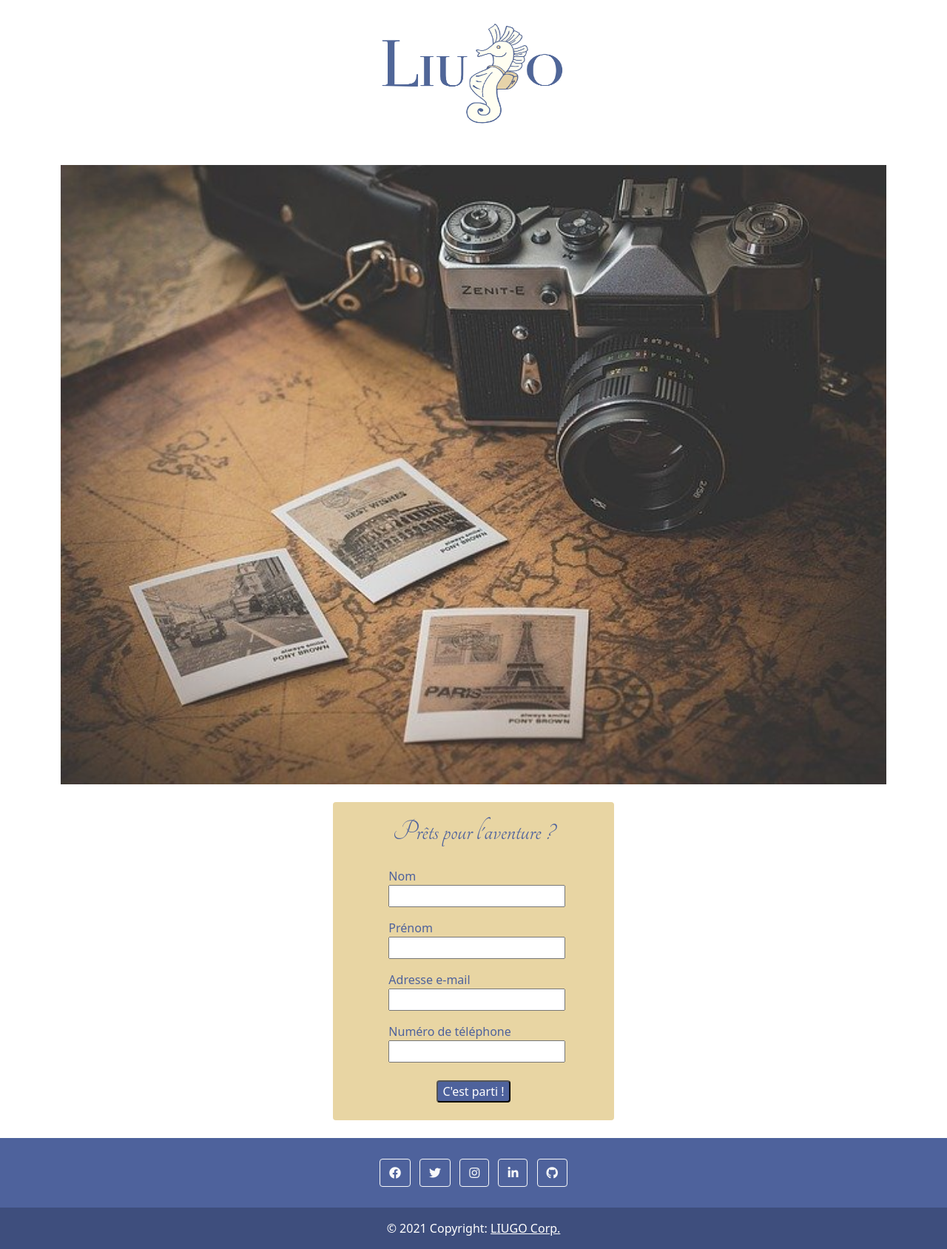
After one commit to MathiasCabrol/Projet-Liugo, a PHP site: page /customerLandingPage.html in a window 1280 px wide. The commit adds this page. Shown: the whole page at 74% size. Run offline with PHP 8.4, Linux system fonts and the light colour scheme; some libraries are stand-ins or nearby versions.

Commit message:
Création de la customer landing page

```diff
--- a/assets/style.css
+++ b/assets/style.css
@@ -174,3 +174,13 @@ td {
 table {
     margin: 0 auto;
 }
+
+/* Customer
+landing page
+styling */
+
+/* Landing image */
+.landingImage {
+    width: 100%;
+    height: 40%;
+}
--- /dev/null
+++ b/customerLandingPage.html
@@ -0,0 +1,109 @@
+<!DOCTYPE html>
+<html lang="fr" dir="ltr">
+<head>
+    <meta charset="UTF-8">
+    <meta name="viewport" content="width=device-width, initial-scale=1.0">
+    <title>QR Landing page</title>
+    <link href="https://cdn.jsdelivr.net/npm/bootstrap@5.1.3/dist/css/bootstrap.min.css" rel="stylesheet" integrity="sha384-1BmE4kWBq78iYhFldvKuhfTAU6auU8tT94WrHftjDbrCEXSU1oBoqyl2QvZ6jIW3" crossorigin="anonymous">
+    <!-- Google fonts -->
+<link rel="preconnect" href="https://fonts.googleapis.com">
+<link rel="preconnect" href="https://fonts.gstatic.com" crossorigin>
+<link href="https://fonts.googleapis.com/css2?family=Tangerine&display=swap" rel="stylesheet">
+<link rel="stylesheet" href="https://use.fontawesome.com/releases/v5.8.1/css/all.css"
+integrity="sha384-50oBUHEmvpQ+1lW4y57PTFmhCaXp0ML5d60M1M7uH2+nqUivzIebhndOJK28anvf" crossorigin="anonymous">
+<link href="assets/style.css" rel="stylesheet">
+</head>
+<body>
+    <header>
+         <!-- Openning logo container -->
+    <div class="container">
+        <div class="row justify-content-center">
+            <div class="col-10 col-md-4 col-lg-4 text-center mt-3">
+                <img class="logo" src="assets/marque/Logo_Liugo.png" alt="Logo Liugo">
+            </div>
+        <!--Closing row logo-->
+        </div>
+    <!--Closing container-->
+    </div>
+    </header>
+    <section>
+        <div class="container">
+            <div class="col-12">
+                <img class="landingImage" src="assets/img/camera-g5215acf9d_640.jpg">
+            </div>
+            <div class="row justify-content-center">
+                <div class="col-10 col-md-4 col-lg-4 pricingCol rounded mt-4">
+                    <h1 class="tangerine mt-3 text-center">Prêts pour l'aventure ?</h1>
+                    <div class="row justify-content-center">
+                        <div class="col-8">
+                            <form>
+                                <label class="mt-3" for="fname">Nom</label><br>
+                                <input type="text" id="lastName" name="lastName"><br>
+                                <label class="mt-3" for="lname">Prénom</label><br>
+                                <input type="text" id="firstName" name="firstName">
+                                <label class="mt-3" for="mail">Adresse e-mail</label><br>
+                                <input type="mail" id="mail" name="mail"><br>
+                                <label class="mt-3" for="phone">Numéro de téléphone</label><br>
+                                <input type="text" id="phone" name="phone">
+                            </form>
+                        </div>
+                        <div class="col-12 text-center">
+                            <button class="my-4 text-center priceButton rounded"> C'est parti !</button>
+                        </div>
+                    </div>
+                </div>
+            </div>
+
+    </section>
+    <footer class="blueBackground text-center text-white">
+        <!-- Footer container -->
+        <div class="container p-4 pb-0 mt-4">
+          <!-- Social media -->
+          <section class="mb-4">
+            <!-- Facebook -->
+            <a class="btn btn-outline-light btn-floating m-1" href="#!" role="button">
+                <i class="fab fa-facebook"></i>
+            </a>
+
+            <!-- Twitter -->
+            <a class="btn btn-outline-light btn-floating m-1" href="#!" role="button">
+                <i class="fab fa-twitter"></i>
+            </a>
+
+            <!-- Instagram -->
+            <a class="btn btn-outline-light btn-floating m-1" href="#!" role="button">
+                <i class="fab fa-instagram"></i>
+            </a>
+
+            <!-- Linkedin -->
+            <a class="btn btn-outline-light btn-floating m-1" target="_blank" href="https://www.linkedin.com/in/mathias-cabrol-2911b4198/" role="button">
+                <i class="fab fa-linkedin-in"></i>
+            </a>
+
+            <!-- Github -->
+            <a class="btn btn-outline-light btn-floating m-1" target="_blank" href="https://github.com/MathiasCabrol" role="button">
+                <i class="fab fa-github"></i>
+            </a>
+          </section>
+          <!-- Section: Social media -->
+        </div>
+        <!-- Grid container -->
+
+        <!-- Copyright -->
+        <div class="text-center p-3" style="background-color: rgba(0, 0, 0, 0.2);">
+          © 2021 Copyright:
+          <a class="text-white" href="">LIUGO Corp.</a>
+        </div>
+        <!-- Copyright -->
+      </footer>
+</body>
+<!-- Bootstrap Javascript -->
+<script src="https://code.jquery.com/jquery-3.2.1.slim.min.js"></script>
+<script src="https://cdnjs.cloudflare.com/ajax/libs/popper.js/1.12.9/umd/popper.min.js"></script>
+<script src="https://maxcdn.bootstrapcdn.com/bootstrap/4.0.0/js/bootstrap.min.js"></script>
+<script src="https://cdn.jsdelivr.net/npm/bootstrap@5.1.3/dist/js/bootstrap.bundle.min.js"
+    integrity="sha384-ka7Sk0Gln4gmtz2MlQnikT1wXgYsOg+OMhuP+IlRH9sENBO0LRn5q+8nbTov4+1p"
+    crossorigin="anonymous"></script>
+    <!-- My Javascript -->
+<script src="assets/script.js"></script>
+</html>
```
